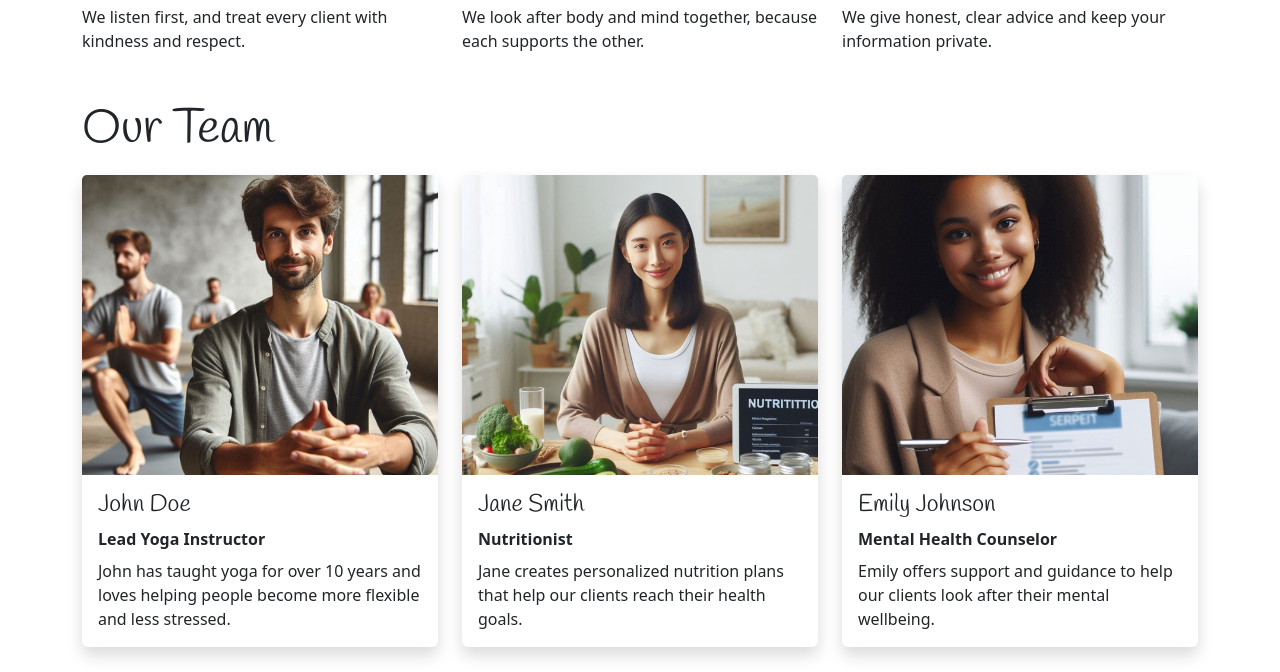
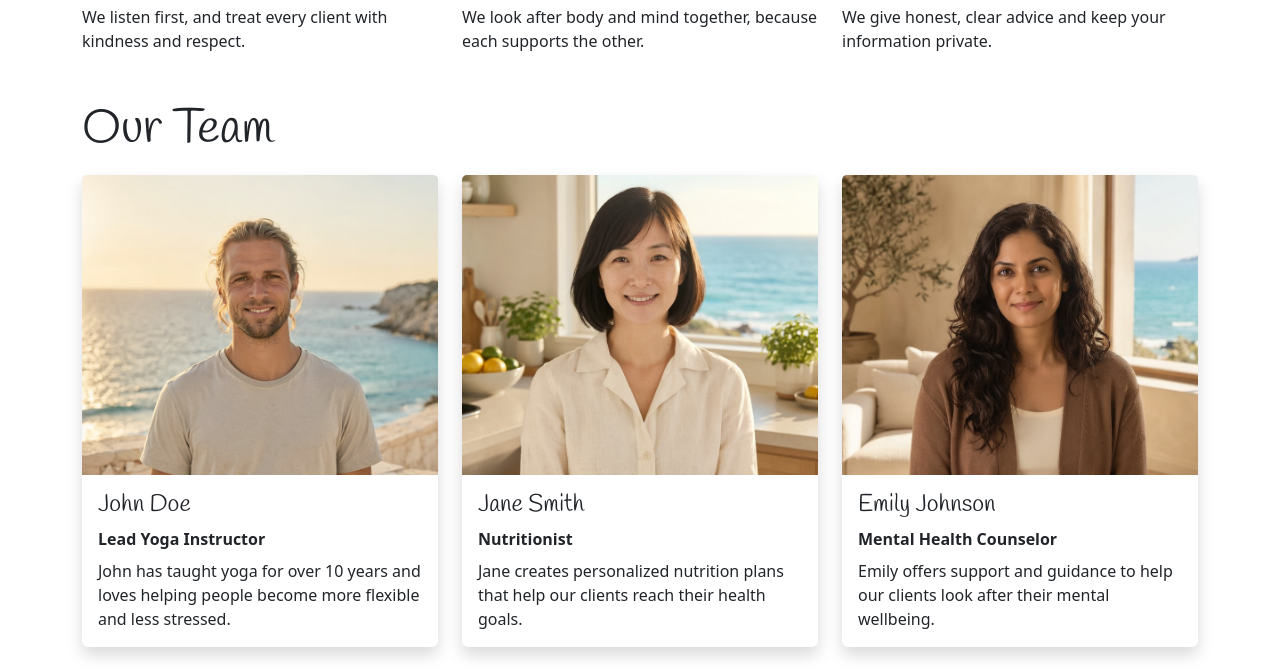
Before and after one commit to tabithapotts/seven-seas-spa, a plain HTML site: page about.html in a window 1280 px wide. Shown: the part 699-1371 px from the top of the page. Drawn offline with nearby package versions, Linux system fonts and the light colour scheme.

Commit message:
Replace team photos and ignore unused images
- Add new team photos to the About page
- Ignore original images and stop tracking the unused full-size hero

Co-Authored-By: Claude Opus 5.5 <noreply@anthropic.com>

```diff
--- a/about.html
+++ b/about.html
@@ -91,7 +91,7 @@
             <div class="row row-cols-1 row-cols-md-2 row-cols-lg-3 g-4">
                 <div class="col">
                     <div class="card team-card h-100 border-0 shadow">
-                        <img src="assets/images/team/john_doe.jpg" class="card-img-top" width="600" height="600" alt="John Doe">
+                        <img src="assets/images/team/john_doe_new.jpg" class="card-img-top" width="800" height="800" alt="John Doe">
                         <div class="card-body">
                             <h3 class="card-title h4">John Doe</h3>
                             <p class="fw-bold mb-2">Lead Yoga Instructor</p>
@@ -101,7 +101,7 @@
                 </div>
                 <div class="col">
                     <div class="card team-card h-100 border-0 shadow">
-                        <img src="assets/images/team/jane_smith.jpg" class="card-img-top" width="600" height="600" alt="Jane Smith">
+                        <img src="assets/images/team/jane_smith_new.jpg" class="card-img-top" width="800" height="800" alt="Jane Smith">
                         <div class="card-body">
                             <h3 class="card-title h4">Jane Smith</h3>
                             <p class="fw-bold mb-2">Nutritionist</p>
@@ -111,7 +111,7 @@
                 </div>
                 <div class="col">
                     <div class="card team-card h-100 border-0 shadow">
-                        <img src="assets/images/team/emily_johnson.jpg" class="card-img-top" width="600" height="600" alt="Emily Johnson">
+                        <img src="assets/images/team/emily_johnson_new.jpg" class="card-img-top" width="800" height="800" alt="Emily Johnson">
                         <div class="card-body">
                             <h3 class="card-title h4">Emily Johnson</h3>
                             <p class="fw-bold mb-2">Mental Health Counselor</p>
```
Also changed, not shown: assets/images/team/emily_johnson.jpg (deleted), assets/images/team/emily_johnson_new.jpg (added), assets/images/team/jane_smith.jpg (deleted), assets/images/team/jane_smith_new.jpg (added), assets/images/team/john_doe.jpg (deleted), assets/images/team/john_doe_new.jpg (added), 2 other files.
